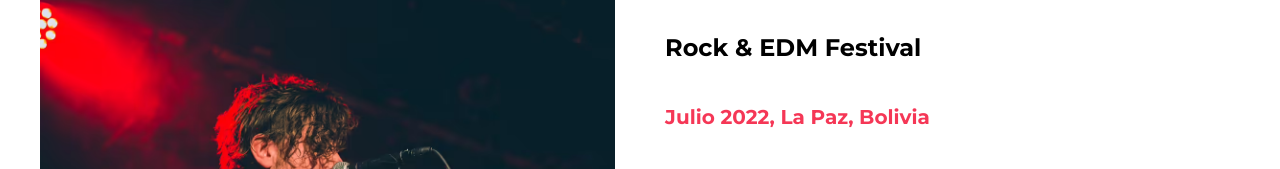
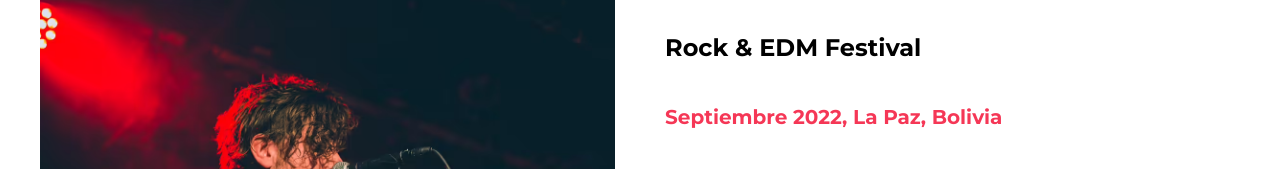
Before and after one commit to Bismarxd/BLOG-2-HTML-CSS-SASS-GULP-JS-, a website: page index.html in a window 1280 px wide. Shown: the part 768-937 px from the top of the page. Drawn offline with Linux system fonts and the light colour scheme.

Commit message:
deployment

```diff
--- a/index.html
+++ b/index.html
@@ -52,7 +52,7 @@
         </div>
         <div class="contenido-festival">
             <h2>Rock & EDM Festival</h2>
-            <p class="fecha">Julio 2022, La Paz, Bolivia</p>
+            <p class="fecha">Septiembre 2022, La Paz, Bolivia</p>
             <p>Lorem ipsum dolor sit amet consectetur adipisicing elit. Assumenda distinctio perferendis eligendi pariatur incidunt nihil voluptatibus quis unde libero, vero commodi ad facere error tempora odio doloribus earum in ducimus.</p>
 
         </div>
```
